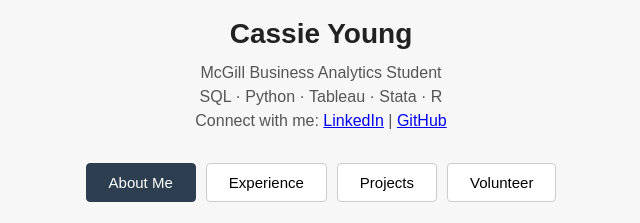
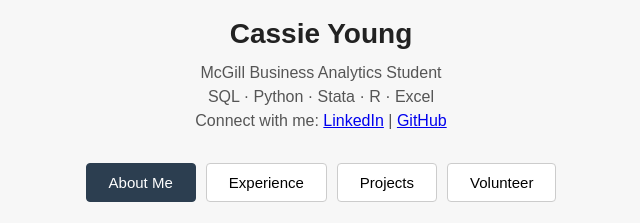
Before and after one commit to cass1eoo/cass1eoo.github.io, a plain HTML site: page index.html in a window 1280 px wide. Shown: the part 183-406 px from the top of the page, 319-959 px from the left. Drawn offline with Linux system fonts and the light colour scheme.

Commit message:
Update Inro

```diff
--- a/index.html
+++ b/index.html
@@ -154,7 +154,7 @@
         <img src="Professional_Photo.png" class="photo" alt="Cassie Young">
 
         <h1>Cassie Young</h1>
-        <p>McGill Business Analytics Student <br> SQL · Python · Tableau · Stata · R </p>
+        <p>McGill Business Analytics Student <br> SQL · Python · Stata · R · Excel </p>
         <p>
           Connect with me:
           <a href="https://www.linkedin.com/in/cassie-young0119" target="_blank">LinkedIn</a> |
```
